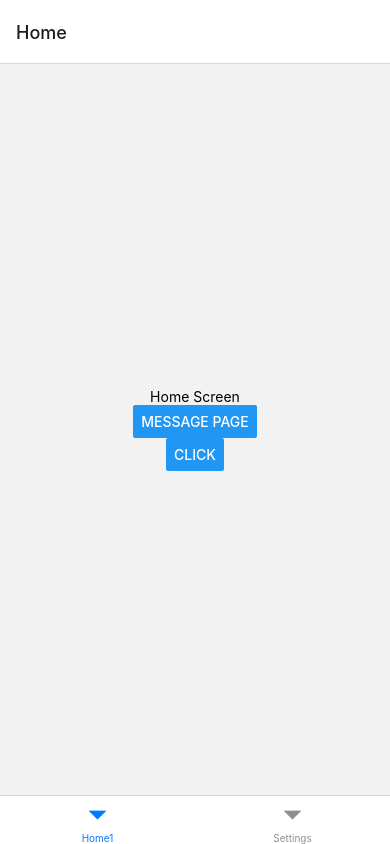
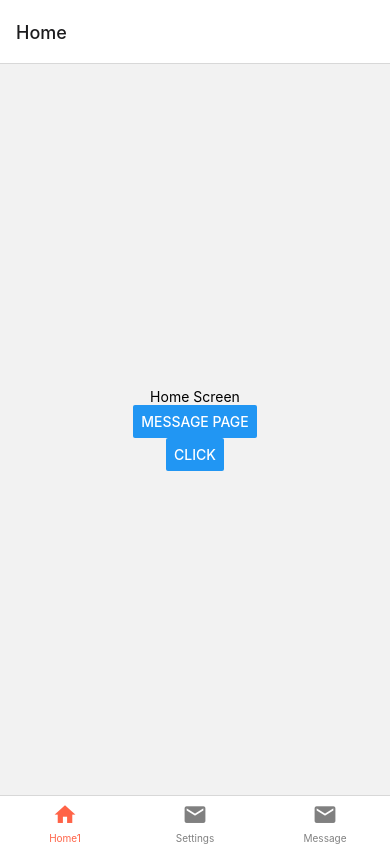
Before and after one commit to mohaimenkhalid/React-Native-Simple-Project, a React Native app: screen / in a window 390 px wide. Built offline with nearby package versions, Linux system fonts and the light colour scheme.

Commit message:
Ta navigator item adds

```diff
--- a/App.js
+++ b/App.js
@@ -19,6 +19,8 @@ import {request, PERMISSIONS} from 'react-native-permissions';
 import { NavigationContainer, useNavigation } from '@react-navigation/native';
 import { createNativeStackNavigator } from '@react-navigation/native-stack';
 import { createBottomTabNavigator } from '@react-navigation/bottom-tabs';
+import MaterialCommunityIcons from 'react-native-vector-icons/MaterialCommunityIcons';
+
 
 
 const Link = () => {
@@ -32,14 +34,33 @@ const Link = () => {
 const Tab = createBottomTabNavigator();
 function MyTabs() {
   return (
-    <Tab.Navigator>
-      <Tab.Screen name="Home1" component={StackNavigator}
-        options={{
-          headerShown: false
-         }}
+    <Tab.Navigator
+      screenOptions={{
+        tabBarActiveTintColor: 'tomato',
+          tabBarInactiveTintColor: 'gray',
+      }}
+    >
+      <Tab.Screen
+      name="Home1"
+      component={StackNavigator}
+      options={{
+        headerShown: false,
+        tabBarIcon: ({size, color}) => <MaterialCommunityIcons name="home" color={color} size={size} />
+        }}
       />
       <Tab.Screen name="Settings"
        component={MessageScreen}
+       options={{
+
+        tabBarIcon: ({size, color}) => <MaterialCommunityIcons name="email" color={color} size={size} />
+        }}
+       />
+       <Tab.Screen name="Message"
+       component={MessageScreen}
+       options={{
+
+        tabBarIcon: ({size, color}) => <MaterialCommunityIcons name="email" color={color} size={size} />
+        }}
        />
     </Tab.Navigator>
   );
```
